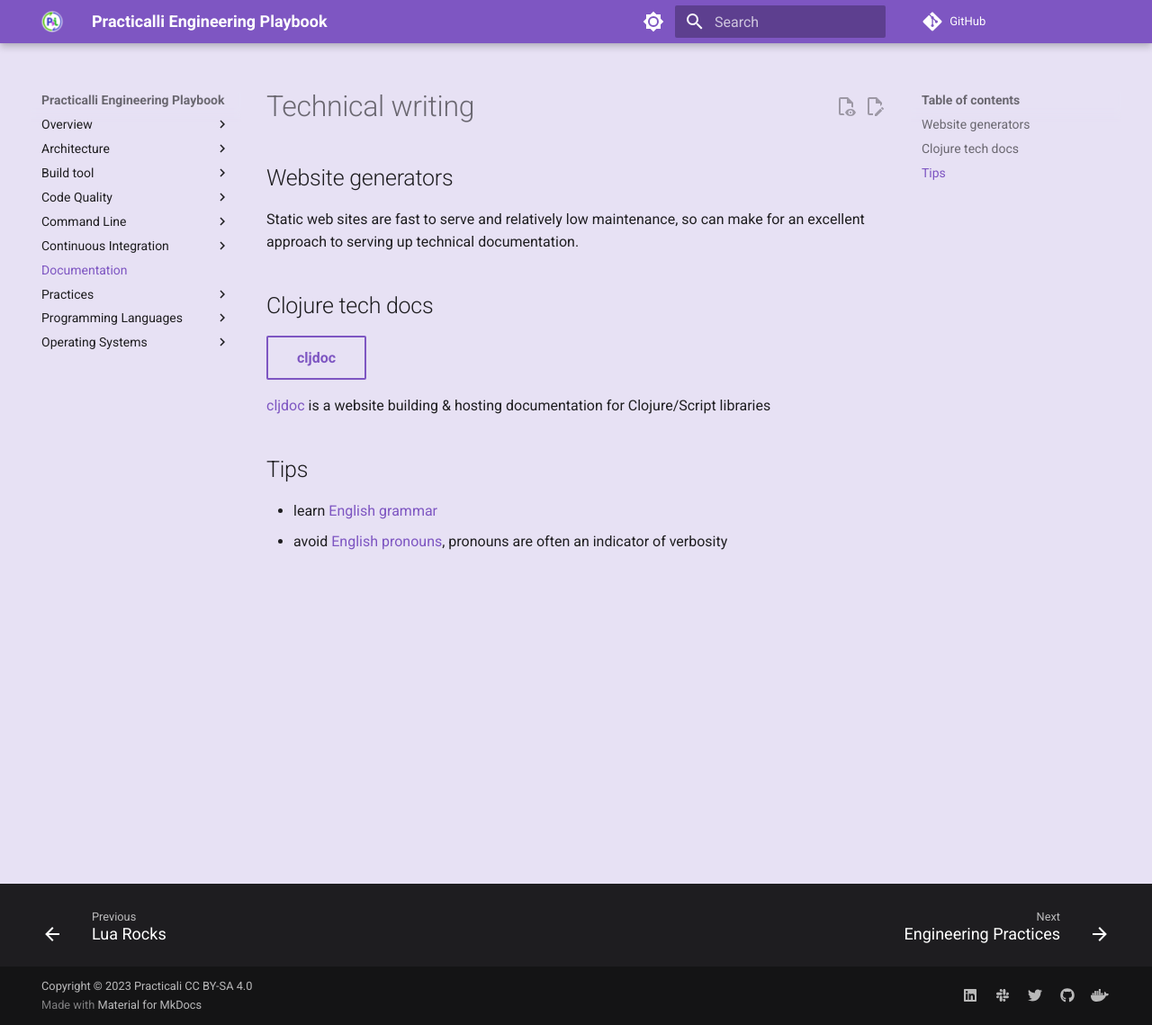
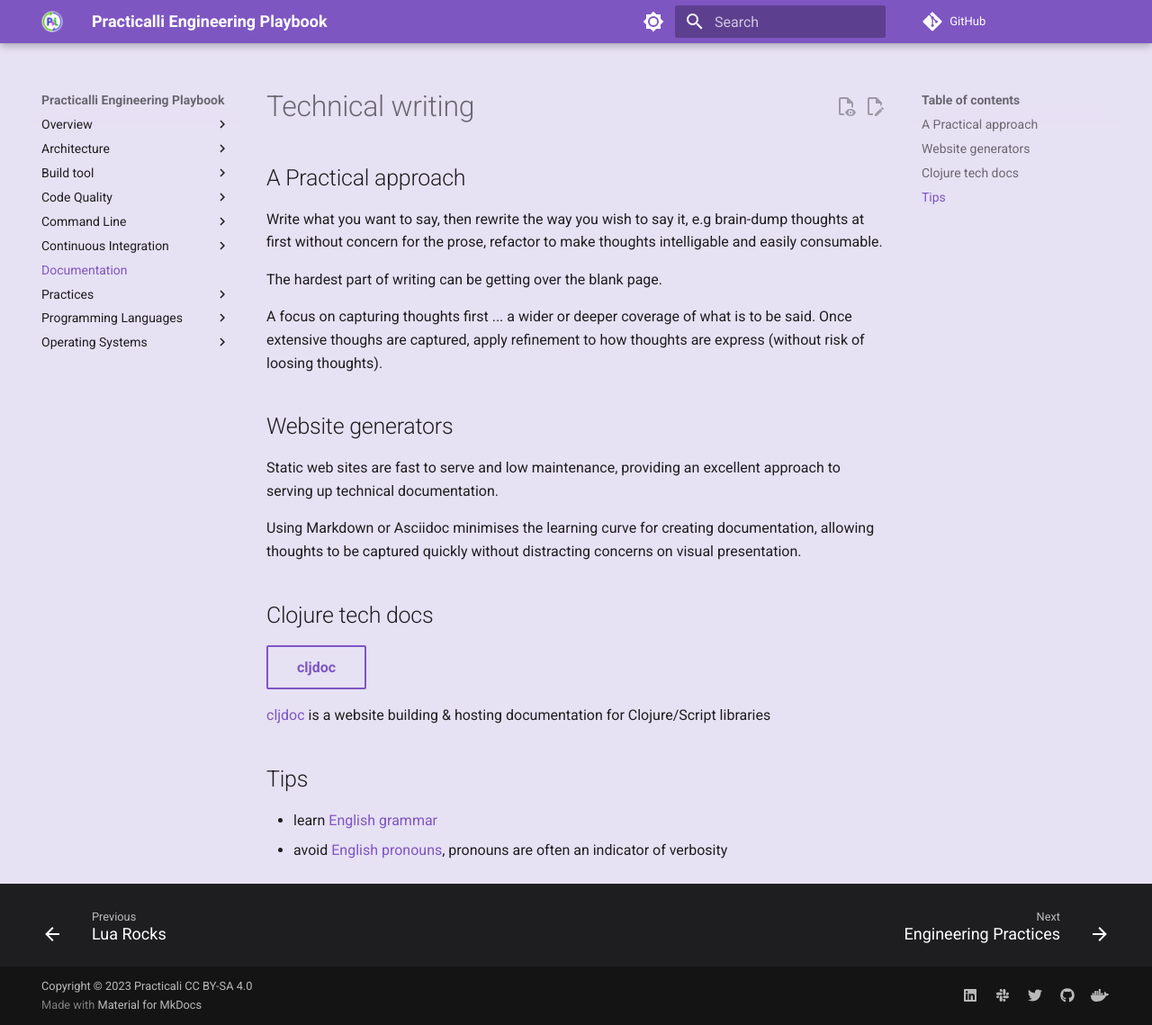
Before and after one commit to practicalli/engineering-playbook, an MkDocs documentation site: the page built from docs/technical-writing/index.md, in a window 1280 px wide and 1139 px high. Shown: the whole window at 90% size. Built offline with MkDocs 1.6.1 and Material for MkDocs 9.7.7, drawn with Linux system fonts in a browser that asks for light colours; plug-ins that fetch from the network failed and are left out; comment, search, counter and statistics services are not loaded.

Commit message:
writing: practicalli tip on getting started

```diff
--- a/docs/technical-writing/index.md
+++ b/docs/technical-writing/index.md
@@ -1,9 +1,20 @@
 # Technical writing
+
+
+## A Practical approach
+
+Write what you want to say, then rewrite the way you wish to say it, e.g brain-dump thoughts at first without concern for the prose, refactor to make thoughts intelligable and easily consumable.
+
+The hardest part of writing can be getting over the blank page.
+
+A focus on capturing thoughts first ... a wider or deeper coverage of what is to be said.  Once extensive thoughs are captured, apply refinement to how thoughts are express (without risk of loosing thoughts).
 
 
 ## Website generators
 
-Static web sites are fast to serve and relatively low maintenance, so can make for an excellent approach to serving up technical documentation.
+Static web sites are fast to serve and low maintenance, providing an excellent approach to serving up technical documentation.
+
+Using Markdown or Asciidoc minimises the learning curve for creating documentation, allowing thoughts to be captured quickly without distracting concerns on visual presentation.
 
 
 ## Clojure tech docs
```
